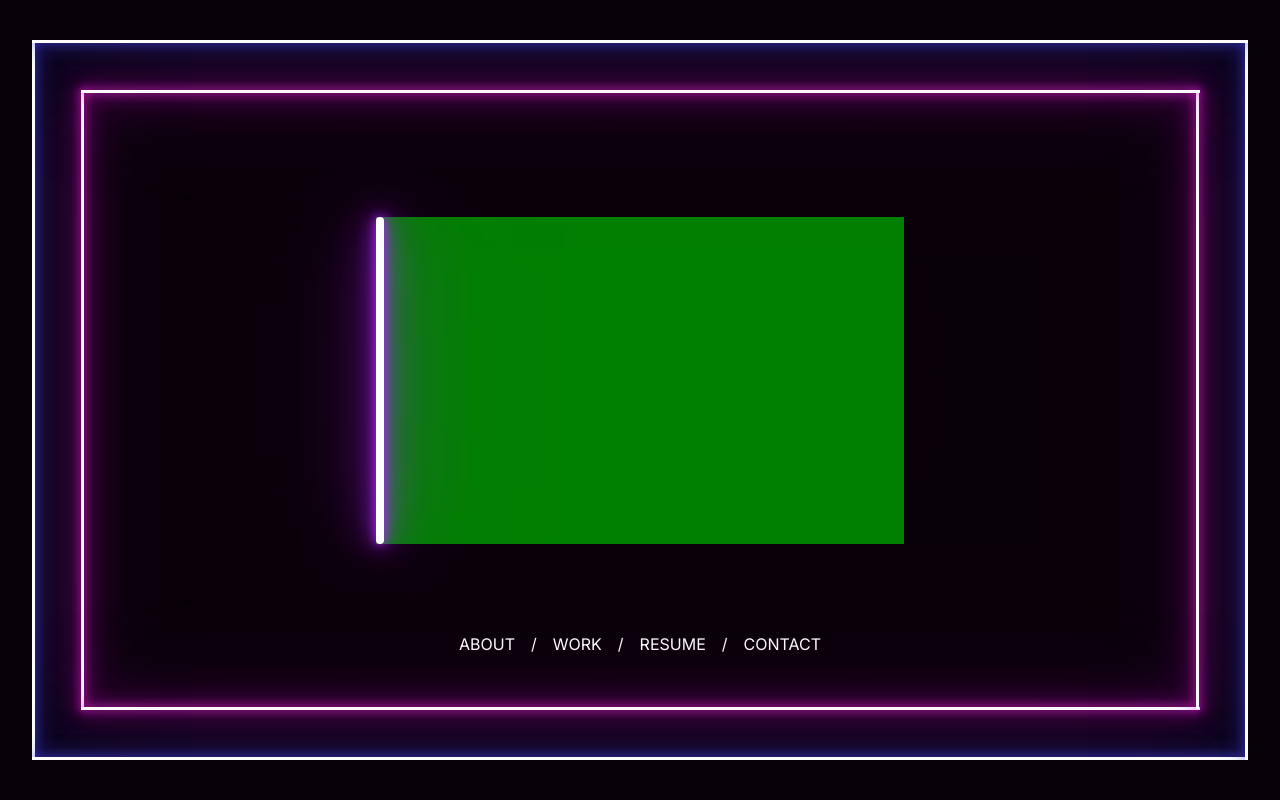
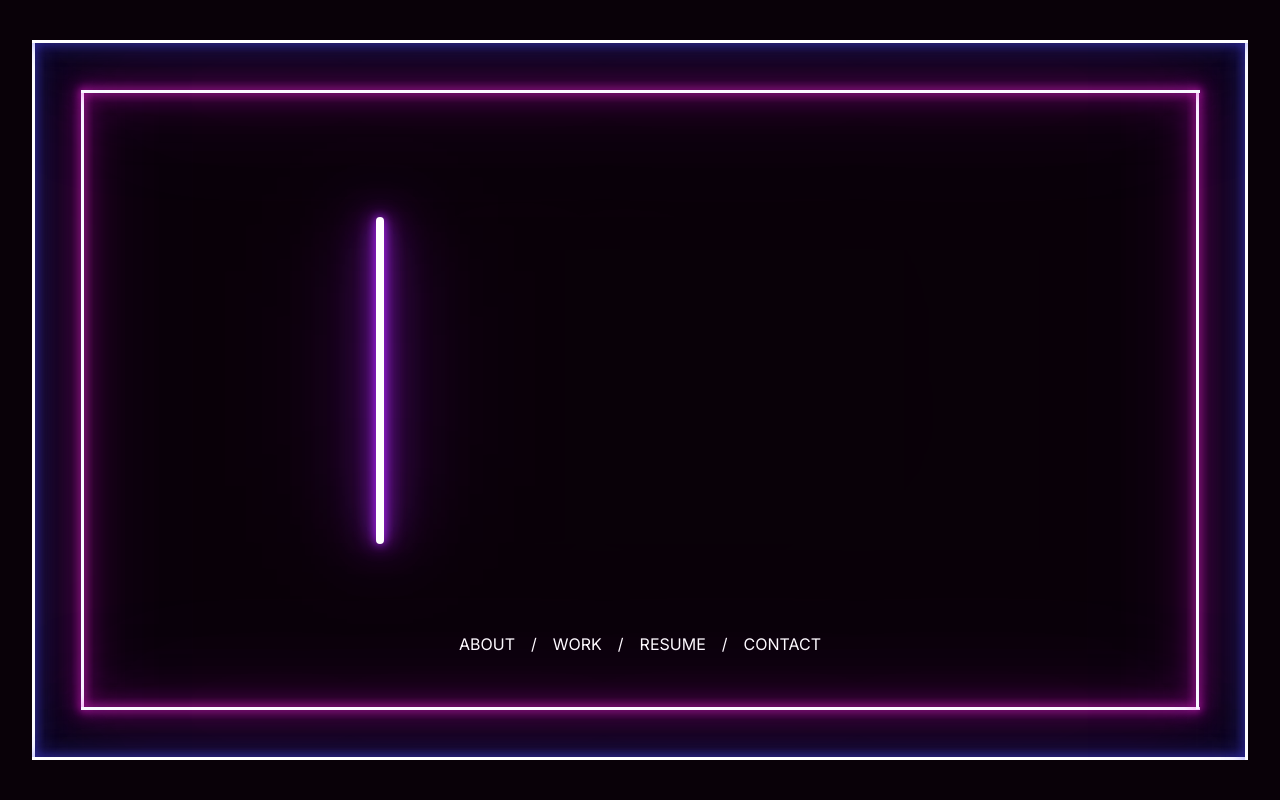
Before and after one commit to Cathy347Le/react-portfolio, a React (Create React App) app: page / in a window 1280 px wide. Shown: the top 800 px of the page. Built offline with nearby package versions, Linux system fonts and the light colour scheme; grey boxes are pictures that could not be loaded.

Commit message:
acutally add hero overlay back in

```diff
--- a/src/Components/Hero.scss
+++ b/src/Components/Hero.scss
@@ -256,8 +256,8 @@
       @media (min-width: 576px) {
         animation: animatecoverlayer 10s linear infinite;
         animation-delay: 3s;
-        // background: $black;
-        background: green;
+        background: $black;
+        // background: green;
       }
     }
   }
```
